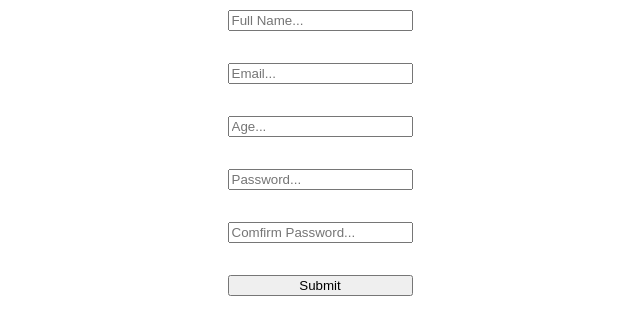
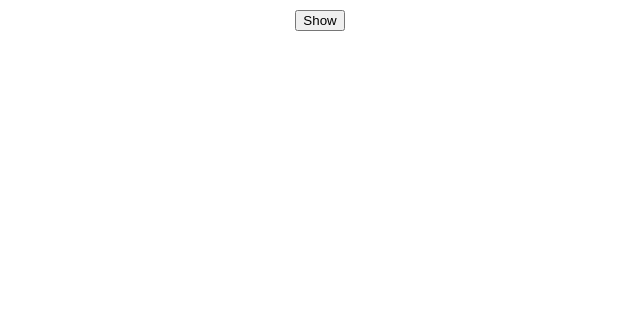
Before and after one commit to yuasys/episode1, a React (Vite) app: page / in a window 1280 px wide. Shown: the top 334 px of the page, without its empty margins (320-960 px from the left). Built offline with nearby package versions, Linux system fonts and the light colour scheme.

Commit message:
Add new Branch

```diff
--- a/src/App.jsx
+++ b/src/App.jsx
@@ -1,12 +1,19 @@
 import "./App.css";
-import { Form } from './components/Form';
+import { useState } from "react";
 
 function App() {
+  const [isVisible, setIsVisible] = useState(false);
+
   return (
     <div className="App">
-      <Form />
+      <button onClick={() => {setIsVisible((prev) => !prev)}}>
+        {isVisible ? "Hide" : "Show"}
+      </button>
+      {isVisible && <h1>Hidden text</h1>}
+
     </div>
+
   );
-}
+};
 
 export default App;
```
Also changed, not shown: 1 other file (tests, documents, lock files or other folders).
